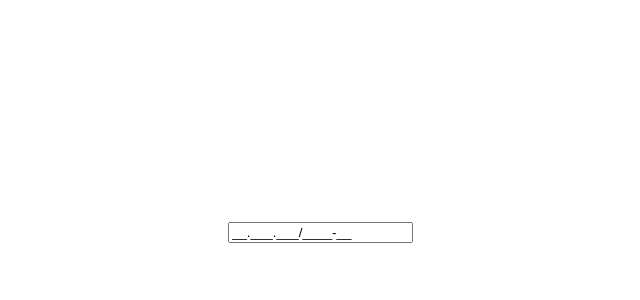
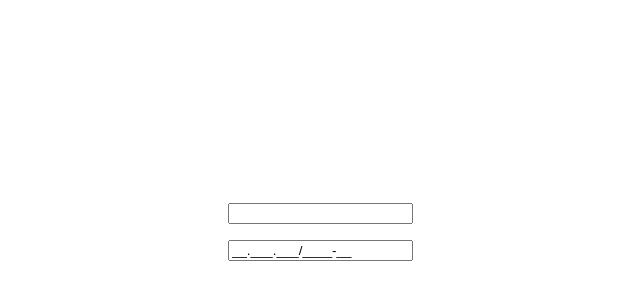
Before and after one commit to MauMuller/valisk, a React (Vite) app: page / in a window 1280 px wide. Shown: the part 168-468 px from the top of the page, without its empty margins (252-892 px from the left). Built offline with nearby package versions, Linux system fonts and the light colour scheme.

Commit message:
Finalizado o hook para acessar todos. Porém, apenas com o incremento do 'cpf', 'cnpj', 'cep' e 'money' até o momento.

```diff
--- a/src/App.tsx
+++ b/src/App.tsx
@@ -1,5 +1,3 @@
-import { useId, useState } from "react";
-
 import { InputCPF } from "./modules/InputCPF";
 import { InputCNPJ } from "./modules/InputCNPJ";
 import { InputCEP } from "./modules/InputCEP";
@@ -15,35 +13,29 @@ import { useMaskMoney } from "./hooks/useMaskMoney";
 import { useMasks } from "./hooks/useMasks";
 
 function App() {
-  const maksConfig = {
-    useExplictMask: false,
-  };
-
   const { values, setValues, isValidValues, setKeys } = useMasks({
-    cnpj: { inicialValue: "", useExplictMask: true },
-
-    // cpf: { inicialValue: "bah" },
+    cnpj: { useExplictMask: true },
+    cpf: { useExplictMask: false },
   });
 
-  const setCPF = setValues.at(0);
-  const setKeysCPF = setKeys.at(0);
-
-  // const [cpf, setCPF, isValidCPF, setKeyCPF] = useMaskCPF(maksConfig);
-  // const [cnpj, setCNPJ, isValidCNPJ, setKeyCNPJ] = useMaskCNPJ(maksConfig);
-  // const [cep, setCEP, isValidCEP, setKeyCEP] = useMaskCEP(maksConfig);
-  // const [money, setMoney, isValidMoney] = useMaskMoney(maksConfig);
+  const [cnpjValue, cpfValue] = values;
+  const [setCNPJ, setCPF] = setValues;
+  const [setKeysCNPJ, setKeysCPF] = setKeys;
 
   return (
     <div style={{ display: "flex", flexDirection: "column", gap: "1rem" }}>
       <input
         type="text"
-        value={values.at(0)}
-        onChange={(evt) => {
-          setCPF ? setCPF(evt.target.value) : "";
-        }}
-        onKeyDown={(evt) => {
-          setKeysCPF ? setKeysCPF(evt.key) : null;
-        }}
+        value={cpfValue}
+        onChange={(evt) => setCPF(evt.target.value)}
+        onKeyDown={(evt) => setKeysCPF(evt.key)}
+      />
+
+      <input
+        type="text"
+        value={cnpjValue}
+        onChange={(evt) => setCNPJ(evt.target.value)}
+        onKeyDown={(evt) => setKeysCNPJ(evt.key)}
       />
 
       {/* <input
@@ -75,13 +67,6 @@ function App() {
 
       {/*
 
-      <InputMoney
-        type="text"
-        hashMask={true}
-        inicialValue={""}
-        valueFromInput={(value) => console.log(value)}
-      />
-
       <InputPhone
         type="text"
         hashMask={true}
--- a/src/assets/ts/filterByInputMasks/index.ts
+++ b/src/assets/ts/filterByInputMasks/index.ts
@@ -1,13 +1,22 @@
 import { getNameFunctions } from "../getNameFunctions";
+import { reduceArraysToUniqueArray } from "../reduceArraysToUniqueArray";
 
-const filterByInputMasks = (
-  hooksArray: Array<Function>,
-  masksNames: string[]
-) => {
-  return hooksArray.filter((hooks) => {
-    let nameHook = getNameFunctions(hooks, [7]);
-    return masksNames.includes(nameHook);
-  });
+import { useMaskCPF } from "../../../hooks/useMaskCPF";
+import { useMaskCNPJ } from "../../../hooks/useMaskCNPJ";
+import { useMaskCEP } from "../../../hooks/useMaskCEP";
+import { useMaskMoney } from "../../../hooks/useMaskMoney";
+
+const hooksArray = [useMaskCPF, useMaskCNPJ, useMaskCEP, useMaskMoney];
+
+const filterByInputMasks = (masksNames: string[]) => {
+  const functionsOrdened = masksNames.map((nameMask) =>
+    hooksArray.filter((hook) => {
+      let nameHook = getNameFunctions(hook, [7]);
+      return nameHook === nameMask;
+    })
+  );
+
+  return reduceArraysToUniqueArray(functionsOrdened);
 };
 
 export { filterByInputMasks };
--- a/src/assets/ts/modulateObjectToMask/index.ts
+++ b/src/assets/ts/modulateObjectToMask/index.ts
@@ -1,19 +1,10 @@
-import {
-  TypesMasks,
-  TypesMaskObject,
-  TypesMasksForKeysObject,
-} from "../../../hooks/useMasks/useMasks";
+import { TypesMasks } from "../../../hooks/useMasks/useMasks";
 
 const modulateObjectToMask = (masksObject: TypesMasks) => {
   const arrayForResult = [];
-  const keys = Object.keys(masksObject);
-  const values = keys.map((keyValue) => {
-    let value = masksObject[keyValue];
-    return value;
-  });
 
-  for (let i = 0; i < keys.length; i++) {
-    let object = { maskName: keys[i], properties: values[i] };
+  for (const [key, value] of Object.entries(masksObject)) {
+    let object = { maskName: key, properties: value };
     arrayForResult.push(object);
   }
 
--- /dev/null
+++ b/src/assets/ts/reduceArraysToUniqueArray/index.ts
@@ -0,0 +1,5 @@
+const reduceArraysToUniqueArray = (arrays: Array<Function[]>) => {
+  return arrays.reduce((prev, current) => [...prev, ...current], []);
+};
+
+export { reduceArraysToUniqueArray };
--- a/src/hooks/useMasks/index.tsx
+++ b/src/hooks/useMasks/index.tsx
@@ -2,20 +2,12 @@ import { filterByInputMasks } from "../../assets/ts/filterByInputMasks";
 import { modulateObjectToMask } from "../../assets/ts/modulateObjectToMask";
 import { getNameFunctions } from "../../assets/ts/getNameFunctions";
 
-import { useMaskCPF } from "../useMaskCPF";
-import { useMaskCNPJ } from "../useMaskCNPJ";
-import { useMaskCEP } from "../useMaskCEP";
-import { useMaskMoney } from "../useMaskMoney";
-
-import { TypesMasks } from "../useMasks/useMasks";
-import { TypesHooks } from "../useMasks/useMasks";
-
-const hooksArray = [useMaskCPF, useMaskCNPJ, useMaskCEP, useMaskMoney];
+import { TypesMasks, TypesHooks } from "../useMasks/useMasks";
 
 const useMasks = (objMasks: TypesMasks) => {
   const modulateObjectMask = modulateObjectToMask(objMasks);
   const namesMasks = modulateObjectMask.map((obj) => obj.maskName);
-  const hookFiltered = filterByInputMasks(hooksArray, namesMasks);
+  const hookFiltered = filterByInputMasks(namesMasks);
 
   const values: string[] = [],
     setValues: Function[] = [],
```
Also changed, not shown: src/assets/ts/reduceArrayToObject/index.ts (deleted, +0 -13 lines), src/hooks/useMasks/useMasks.d.ts (+2 -10 lines).
